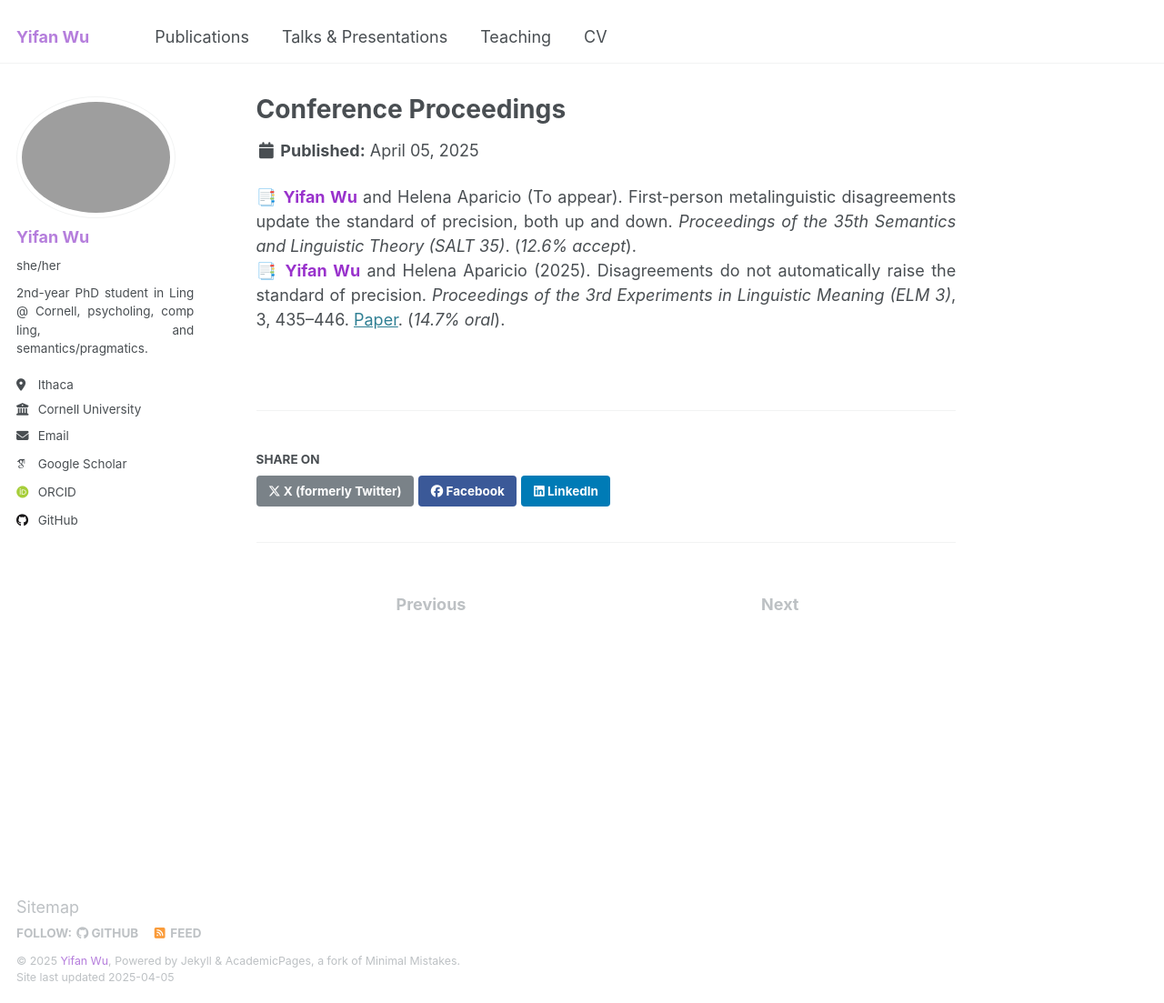
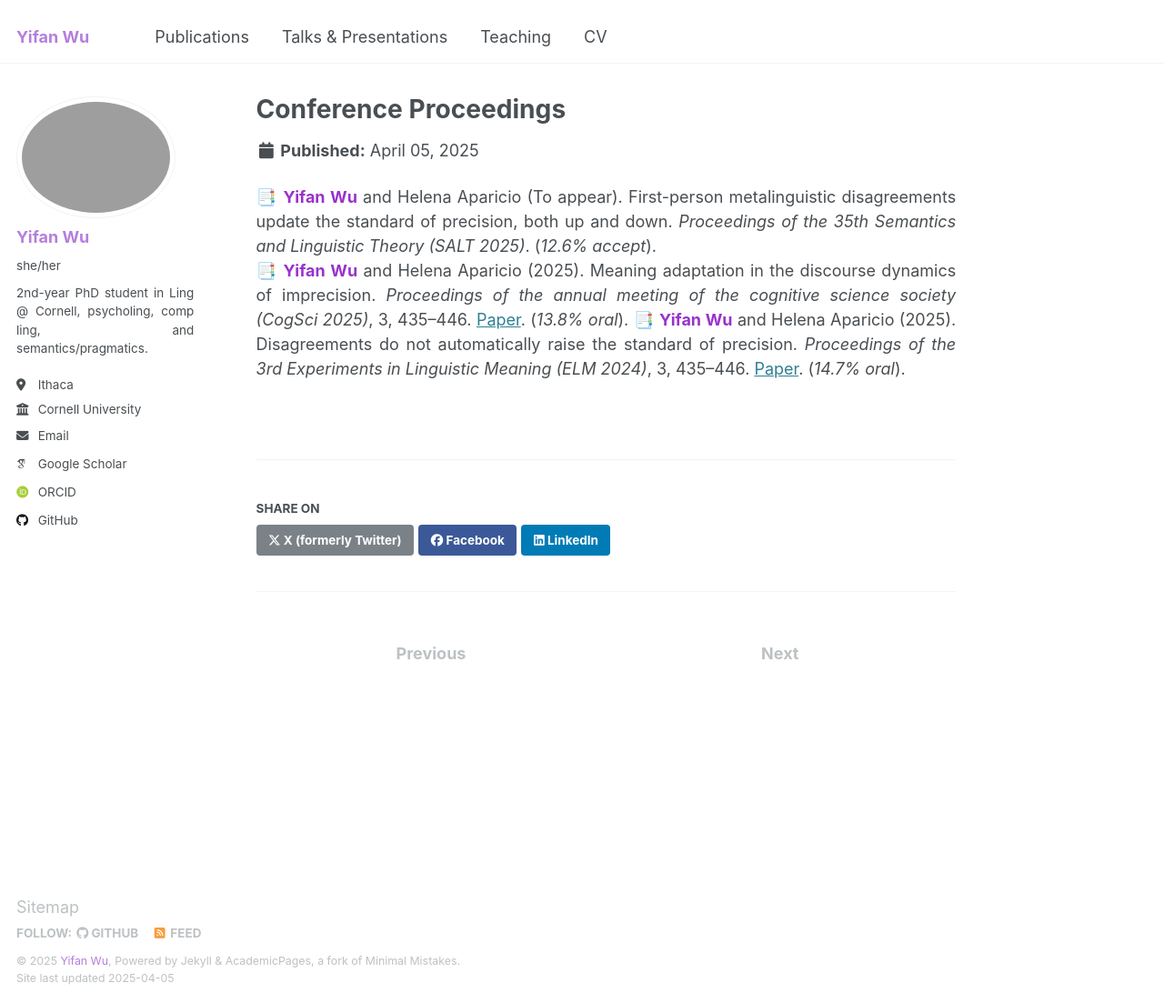
Before and after one commit to lynn-yifanwu-ling/lynn-yifanwu-ling.github.io, a Jekyll site: the page built from _publications/2_conference proceedings.md, in a window 1280 px wide and 1103 px high. Shown: the whole window at 91% size. Built offline with Jekyll 4.4.1, drawn with Linux system fonts in a browser that asks for light colours; emoji names are drawn with the system emoji font; some web fonts are replaced.

Commit message:
Update 2_conference proceedings.md

```diff
--- a/_publications/2_conference proceedings.md
+++ b/_publications/2_conference proceedings.md
@@ -5,5 +5,7 @@ permalink: /publications/conference_proceedings
 type: "Publication"
 ---
 
-:bookmark_tabs: **<span style="color: #9932CC;">Yifan Wu</span>** and Helena Aparicio (To appear). First-person metalinguistic disagreements update the standard of precision, both up and down. *Proceedings of the 35th Semantics and Linguistic Theory (SALT 35)*. (*12.6% accept*). <br>
-:bookmark_tabs: **<span style="color: #9932CC;">Yifan Wu</span>** and Helena Aparicio (2025). Disagreements do not automatically raise the standard of precision. *Proceedings of the 3rd Experiments in Linguistic Meaning (ELM 3)*, 3, 435--446. [Paper](https://doi.org/10.3765/elm.3.5835). (*14.7% oral*).
+:bookmark_tabs: **<span style="color: #9932CC;">Yifan Wu</span>** and Helena Aparicio (To appear). First-person metalinguistic disagreements update the standard of precision, both up and down. *Proceedings of the 35th Semantics and Linguistic Theory (SALT 2025)*. (*12.6% accept*). <br>
+:bookmark_tabs: **<span style="color: #9932CC;">Yifan Wu</span>** and Helena Aparicio (2025). Meaning adaptation in the discourse dynamics of imprecision. *Proceedings of the annual meeting of the cognitive science
+society (CogSci 2025)*, 3, 435--446. [Paper](). (*13.8% oral*).
+:bookmark_tabs: **<span style="color: #9932CC;">Yifan Wu</span>** and Helena Aparicio (2025). Disagreements do not automatically raise the standard of precision. *Proceedings of the 3rd Experiments in Linguistic Meaning (ELM 2024)*, 3, 435--446. [Paper](https://doi.org/10.3765/elm.3.5835). (*14.7% oral*).
```
